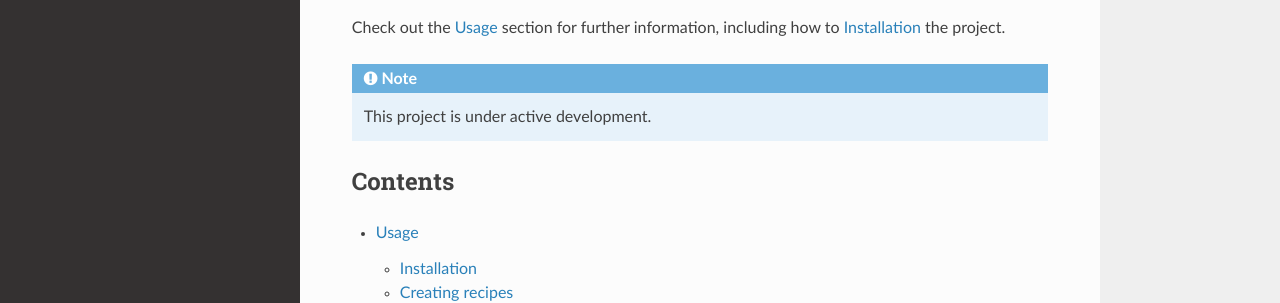
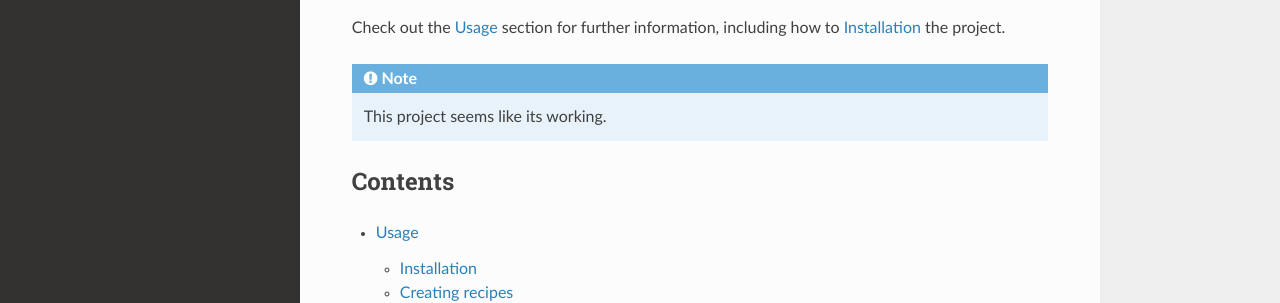
Before and after one commit to sylviaBajra/FirstProject, a Sphinx documentation site: the page built from docs/source/index.rst, in a window 1280 px wide. Shown: the part 240-543 px from the top of the page. Built offline with Sphinx 7.4.7 and the Read the Docs theme 2.0.0, drawn with Linux system fonts in a browser that asks for light colours.

Commit message:
chore: Changed description

```diff
--- a/docs/source/index.rst
+++ b/docs/source/index.rst
@@ -11,7 +11,7 @@ how to :ref:`installation` the project.
 
 .. note::
 
-   This project is under active development.
+   This project seems like its working.
 
 Contents
 --------
```
